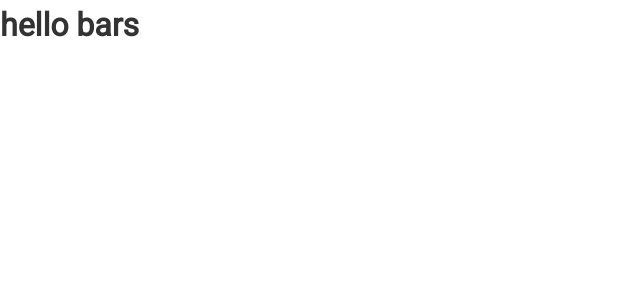
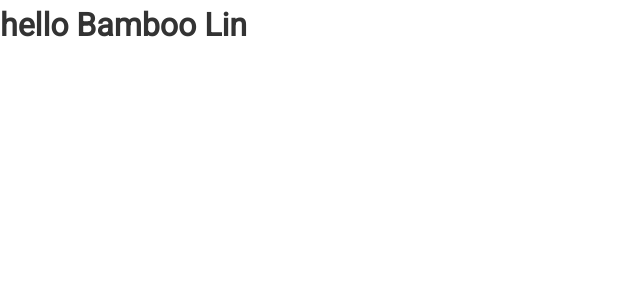
Before and after one commit to Shiou-Ju/react-github-finder, a React (Create React App) app: page / in a window 1280 px wide. Shown: the top 300 px of the page, without its empty margins (0-640 px from the left). Built offline with nearby package versions, Linux system fonts and the light colour scheme.

Commit message:
use ternary operator in the expression

```diff
--- a/src/App.js
+++ b/src/App.js
@@ -2,14 +2,18 @@
 import "./App.css";
 
 class App extends Component {
-  foo = () => `bars`;
-
   render() {
     const name = `Bamboo Lin`;
+    const loading = false;
+    const showName = true;
 
     return (
       <div className="App">
-        <h1>hello {this.foo()}</h1>
+        {loading ? (
+          <h4>loading...</h4>
+        ) : (
+          <h1>hello {showName && name}</h1>
+        )}
       </div>
     );
   }
```
